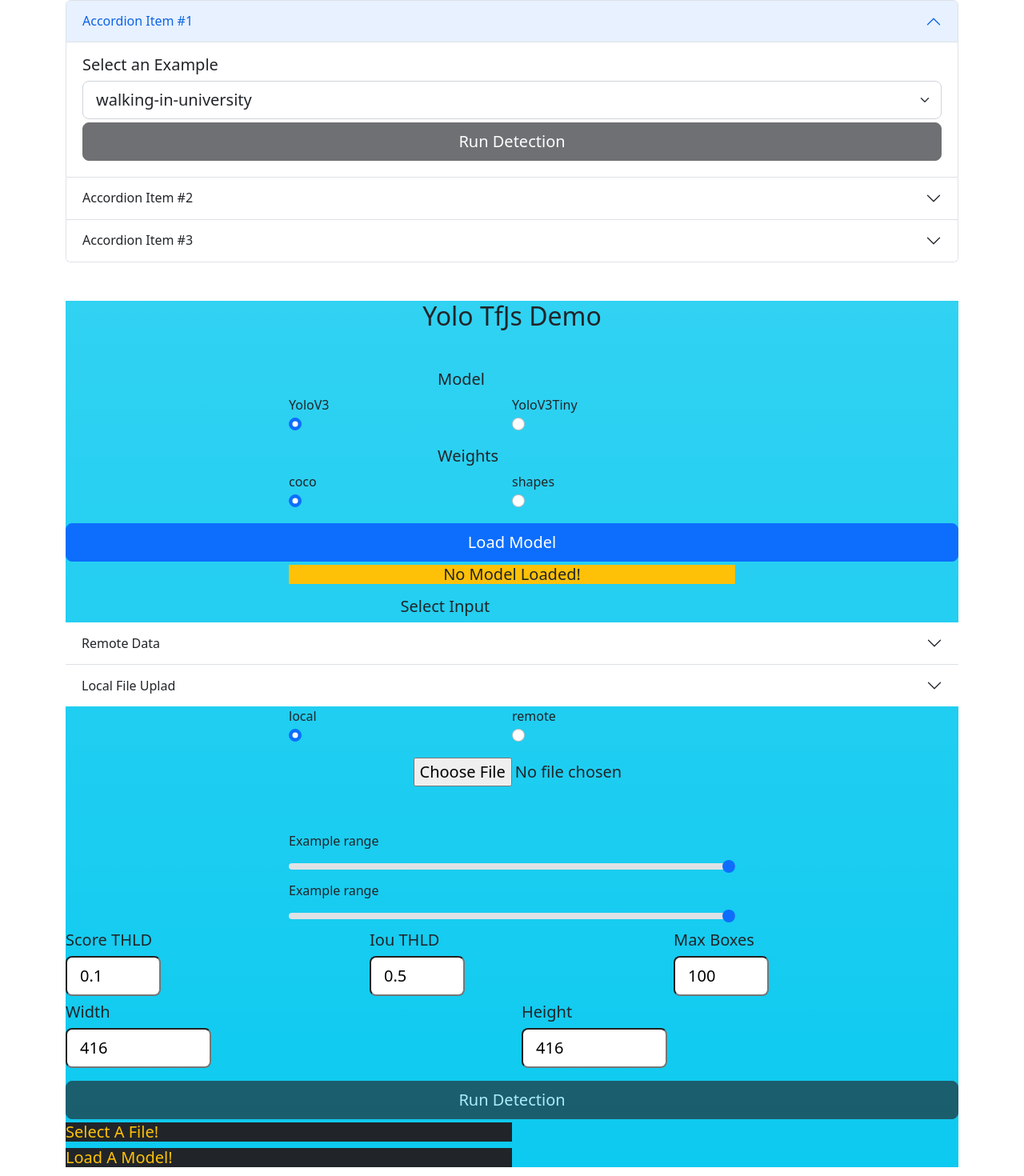
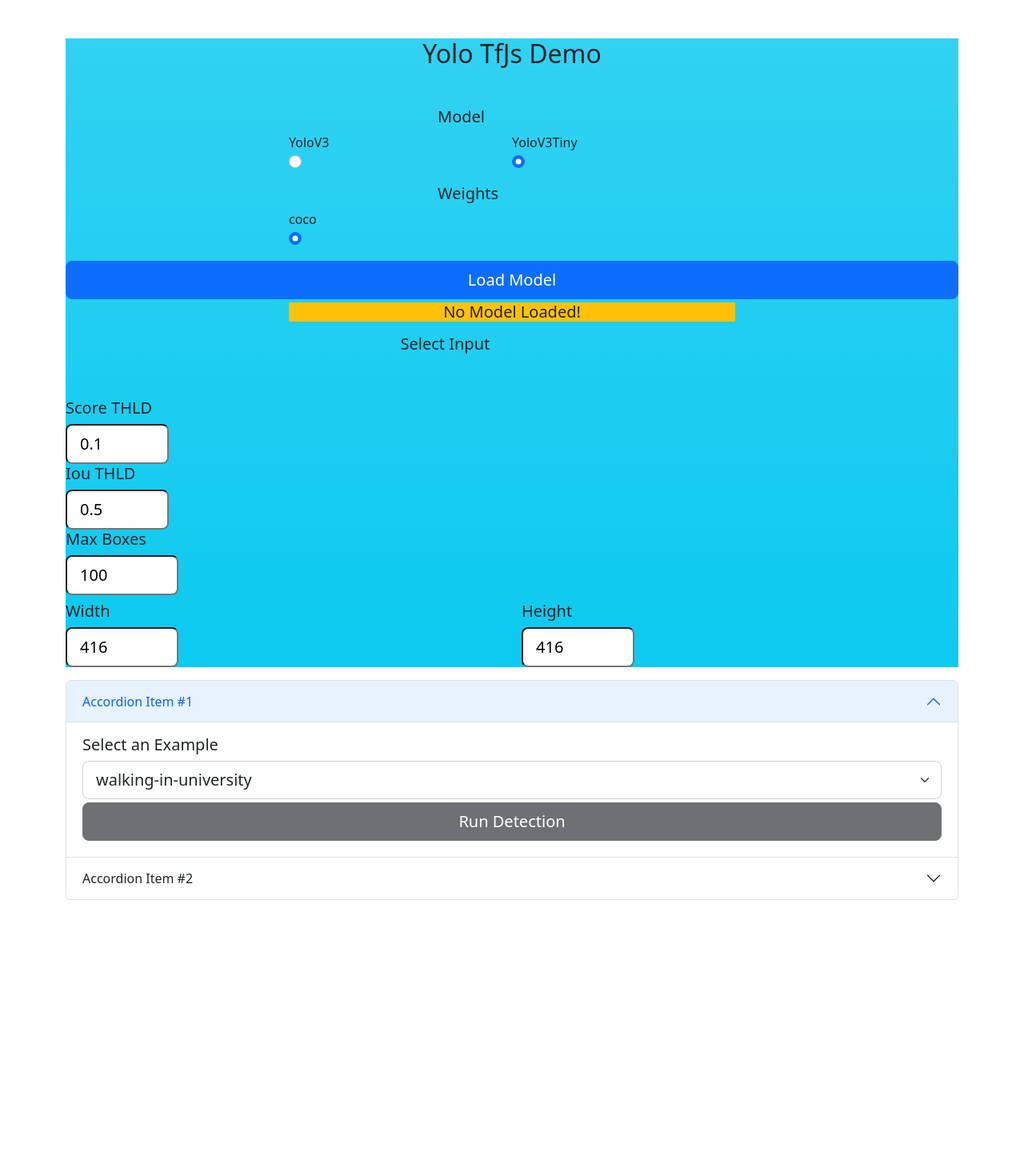
Before and after one commit to ronen-halevy/yolov3-tfjs-gui, a React (Create React App) app: page / in a window 1280 px wide. Shown: the top 1470 px of the page at 80% size. After the commit the page ends 1297 px from the top, so only its background shows below. Built offline with nearby package versions, Linux system fonts and the light colour scheme; what @tensorflow/tfjs would draw is missing.

Commit message:
testing - comment many + test number no width

```diff
--- a/src/YoloV3.js
+++ b/src/YoloV3.js
@@ -35,7 +35,7 @@
   // States:
   const [selectedFile, setSelectedFile] = useState('');
   // const [selectedVidFile, setSelectedVidFile] = useState('');
-  const [selectedModel, setSelectedModel] = useState('YoloV3');
+  const [selectedModel, setSelectedModel] = useState('YoloV3Tiny');
   const [selectedDataset, setSelectedDataset] = useState('coco');
 
   const [modelLoadedMessage, setModelLoadedMessage] =
@@ -324,7 +324,7 @@
         </div>
         <div className='col'>
           <input
-            className='form-select-lg col-4'
+            className='form-select-lg col'
             type='number'
             min={props.min}
             max={props.max}
@@ -493,6 +493,108 @@
       </div>
     );
   };
+  const DataInAccordeonOpen = (props) => {
+    return (
+      <div className='accordion' id='accordionPanelsStayOpenExample'>
+        <div className='accordion-item'>
+          <h2 className='accordion-header' id='panelsStayOpen-headingOne'>
+            <button
+              className='accordion-button'
+              type='button'
+              data-bs-toggle='collapse'
+              data-bs-target='#panelsStayOpen-collapseOne'
+              aria-expanded='true'
+              aria-controls='panelsStayOpen-collapseOne'
+            >
+              Accordion Item #1
+            </button>
+          </h2>
+          <div
+            id='panelsStayOpen-collapseOne'
+            className='accordion-collapse collapse show'
+            aria-labelledby='panelsStayOpen-headingOne'
+          >
+            <div className='accordion-body'>
+              <div className='col selectEXamples'>
+                <div className='col'>
+                  <label htmlFor='selectExample' className=' h5 '>
+                    Select an Example
+                  </label>
+                </div>
+                <div className='col'>
+                  <select
+                    className='form-select form-select-lg mb-1'
+                    onChange={props.onSelectExample}
+                  >
+                    {props.listExamples.map((option, index) => (
+                      <option key={index} value={index}>
+                        {option.name}
+                      </option>
+                    ))}
+                  </select>
+                </div>
+              </div>
+              <div className='row '>
+                <div>
+                  <button
+                    variant='primary'
+                    disabled={!props.isModelLoaded}
+                    className='btn btn btn-dark  btn-lg col-12 mb-1'
+                    onClick={props.onClickRunRemote}
+                  >
+                    Run Detection
+                  </button>
+                </div>
+              </div>
+            </div>
+          </div>
+        </div>
+        <div className='accordion-item'>
+          <h2 className='accordion-header' id='panelsStayOpen-headingTwo'>
+            <button
+              className='accordion-button collapsed'
+              type='button'
+              data-bs-toggle='collapse'
+              data-bs-target='#panelsStayOpen-collapseTwo'
+              aria-expanded='false'
+              aria-controls='panelsStayOpen-collapseTwo'
+            >
+              Accordion Item #2
+            </button>
+          </h2>
+          <div
+            id='panelsStayOpen-collapseTwo'
+            className='accordion-collapse collapse'
+            aria-labelledby='panelsStayOpen-headingTwo'
+          >
+            <div className='accordion-body'>
+              <div className='col-3 mx-auto '>
+                <input
+                  className='form-select-lg'
+                  id='selectFile'
+                  type='file'
+                  onChange={props.onChangeFile}
+                  accept='image/*, video/*'
+                />
+              </div>
+              <div className='row '>
+                <div>
+                  <button
+                    variant='primary'
+                    disabled={selectedFile == '' || !props.isModelLoaded}
+                    className='btn btn btn-dark  btn-lg col-12 mb-1'
+                    onClick={props.onClickRunLocal}
+                  >
+                    Run Detection
+                  </button>
+                </div>
+              </div>
+            </div>
+          </div>
+        </div>
+      </div>
+    );
+  };
 
   const onChangeDataSource2 = (event) => {
     console.log('event', event);
@@ -543,135 +645,6 @@
 
   return (
     <div className='container '>
-      <div className='accordion' id='accordionPanelsStayOpenExample'>
-        <div className='accordion-item'>
-          <h2 className='accordion-header' id='panelsStayOpen-headingOne'>
-            <button
-              className='accordion-button'
-              type='button'
-              data-bs-toggle='collapse'
-              data-bs-target='#panelsStayOpen-collapseOne'
-              aria-expanded='true'
-              aria-controls='panelsStayOpen-collapseOne'
-            >
-              Accordion Item #1
-            </button>
-          </h2>
-          <div
-            id='panelsStayOpen-collapseOne'
-            className='accordion-collapse collapse show'
-            aria-labelledby='panelsStayOpen-headingOne'
-          >
-            <div className='accordion-body'>
-              <div className='col selectEXamples'>
-                <div className='col'>
-                  <label htmlFor='selectExample' className=' h5 '>
-                    Select an Example
-                  </label>
-                </div>
-                <div className='col'>
-                  <select
-                    className='form-select form-select-lg mb-1'
-                    onChange={onSelectExample}
-                  >
-                    {listExamples.map((option, index) => (
-                      <option key={index} value={index}>
-                        {option.name}
-                      </option>
-                    ))}
-                  </select>
-                </div>
-              </div>
-              <div className='row '>
-                <div>
-                  <button
-                    variant='primary'
-                    disabled={!isModelLoaded}
-                    className='btn btn btn-dark  btn-lg col-12 mb-1'
-                    onClick={onClickRunRemote}
-                  >
-                    Run Detection
-                  </button>
-                </div>
-              </div>
-            </div>
-          </div>
-        </div>
-        <div className='accordion-item'>
-          <h2 className='accordion-header' id='panelsStayOpen-headingTwo'>
-            <button
-              className='accordion-button collapsed'
-              type='button'
-              data-bs-toggle='collapse'
-              data-bs-target='#panelsStayOpen-collapseTwo'
-              aria-expanded='false'
-              aria-controls='panelsStayOpen-collapseTwo'
-            >
-              Accordion Item #2
-            </button>
-          </h2>
-          <div
-            id='panelsStayOpen-collapseTwo'
-            className='accordion-collapse collapse'
-            aria-labelledby='panelsStayOpen-headingTwo'
-          >
-            <div className='accordion-body'>
-              <div className='col-3 mx-auto '>
-                <input
-                  className='form-select-lg'
-                  id='selectFile'
-                  type='file'
-                  onChange={onChangeFile}
-                  accept='image/*, video/*'
-                />
-              </div>
-              <div className='row '>
-                <div>
-                  <button
-                    variant='primary'
-                    disabled={selectedFile == '' || !isModelLoaded}
-                    className='btn btn btn-dark  btn-lg col-12 mb-1'
-                    onClick={onClickRunLocal}
-                  >
-                    Run Detection
-                  </button>
-                </div>
-              </div>
-            </div>
-          </div>
-        </div>
-        <div className='accordion-item'>
-          <h2 className='accordion-header' id='panelsStayOpen-headingThree'>
-            <button
-              className='accordion-button collapsed'
-              type='button'
-              data-bs-toggle='collapse'
-              data-bs-target='#panelsStayOpen-collapseThree'
-              aria-expanded='false'
-              aria-controls='panelsStayOpen-collapseThree'
-            >
-              Accordion Item #3
-            </button>
-          </h2>
-          <div
-            id='panelsStayOpen-collapseThree'
-            className='accordion-collapse collapse'
-            aria-labelledby='panelsStayOpen-headingThree'
-          >
-            <div className='accordion-body'>
-              <strong>This is the third item's accordion body.</strong> It is
-              hidden by default, until the collapse plugin adds the appropriate
-              classes that we use to style each element. These classes control
-              the overall appearance, as well as the showing and hiding via CSS
-              transitions. You can modify any of this with custom CSS or
-              overriding our default variables. It's also worth noting that just
-              about any HTML can go within the <code>.accordion-body</code>,
-              though the transition does limit overflow.
-            </div>
-          </div>
-        </div>
-      </div>
-
       <div className=' formExcludesVideo col bg-info bg-gradient'>
         <div className='col'>
           <h2 className='text-center mb-5 mt-5'>Yolo TfJs Demo</h2>
@@ -717,17 +690,17 @@
                   Select Input
                 </label>
               </div>
-              <DataInAccordeon />
+              {/* <DataInAccordeon /> */}
 
-              <div className=' col SelectInputSource mb-2 col-6 mx-auto'>
+              {/* <div className=' col SelectInputSource mb-2 col-6 mx-auto'>
                 <RadioSelect
                   onChange={onChangeDataSource}
                   selections={['local', 'remote']}
                   selected={sourceSelection}
                 />
-              </div>
+              </div> */}
 
-              {sourceSelection === 'local' && (
+              {/* {sourceSelection === 'local' && (
                 <div className='col-3 mx-auto '>
                   <input
                     className='form-select-lg'
@@ -737,9 +710,9 @@
                     accept='image/*, video/*'
                   />
                 </div>
-              )}
+              )} */}
 
-              {sourceSelection === 'remote' && (
+              {/* {sourceSelection === 'remote' && (
                 <div className='col selectEXamples'>
                   <div className='col'>
                     <label htmlFor='selectExample' className=' h5 '>
@@ -759,39 +732,11 @@
                     </select>
                   </div>
                 </div>
-              )}
+              )} */}
             </div>
           </div>
           <div className='mb-3'>
-            <div className='col-6 mx-auto'>
-              <label for='customRange3' className='form-label'>
-                Example range
-              </label>
-              <input
-                type='range'
-                className='form-range'
-                min='0'
-                max='1'
-                step='0.01'
-                // value='0'
-                id='customRange3'
-              />
-            </div>
-            <div className='col-6 mx-auto'>
-              <label for='customRange3' className='form-label'>
-                Example range
-              </label>
-              <input
-                type='range'
-                className='form-range'
-                min='0'
-                max='1'
-                step='0.01'
-                id='customRange3'
-              />
-            </div>
-
-            <div className='row mb-2 nmsAttribs'>
+            <div className=' mb-2 nmsAttribs'>
               <div className='col'>
                 <InputNumber
                   name='Score THLD'
@@ -853,7 +798,7 @@
             </div>
           </div>
           <div className='col'>
-            <div className='row '>
+            {/* <div className='row '>
               <div>
                 <button
                   variant='primary'
@@ -864,8 +809,8 @@
                   Run Detection
                 </button>
               </div>
-            </div>
-            <div className='col '>
+            </div> */}
+            {/* <div className='col '>
               {selectedFile == '' && (
                 <div className='col-6 '>
                   <div
@@ -883,10 +828,18 @@
                   </div>
                 </div>
               )}
-            </div>
+            </div> */}
           </div>
         </div>
       </div>
+      <DataInAccordeonOpen
+        onSelectExample={onSelectExample}
+        listExamples={listExamples}
+        isModelLoaded={isModelLoaded}
+        onClickRunRemote={onClickRunRemote}
+        onChangeFile={onChangeFile}
+        onClickRunLocal={onClickRunLocal}
+      />
       <div className='col'>
         {showVideoControl == true && (
           <div className='col bg-warning bg-gradient'>
@@ -954,6 +907,7 @@
           <canvas className='video' ref={canvasRefVideo} width='' height='' />
         </div>
       </div>
+
       {/* <div className='customVideoTagClass '>
 				<video ref={videoRef} preload='auto'></video>
 			</div> */}
```
